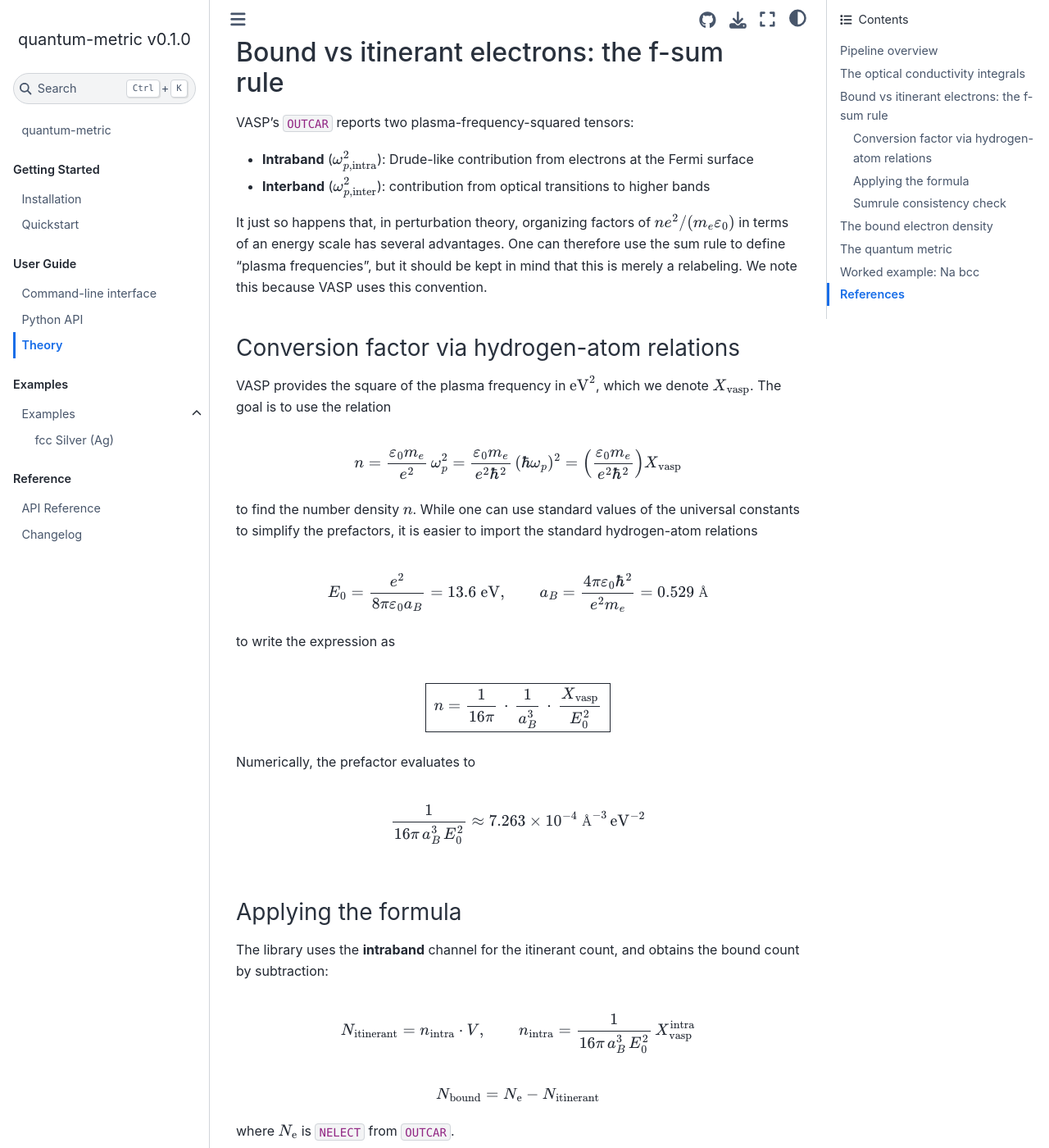
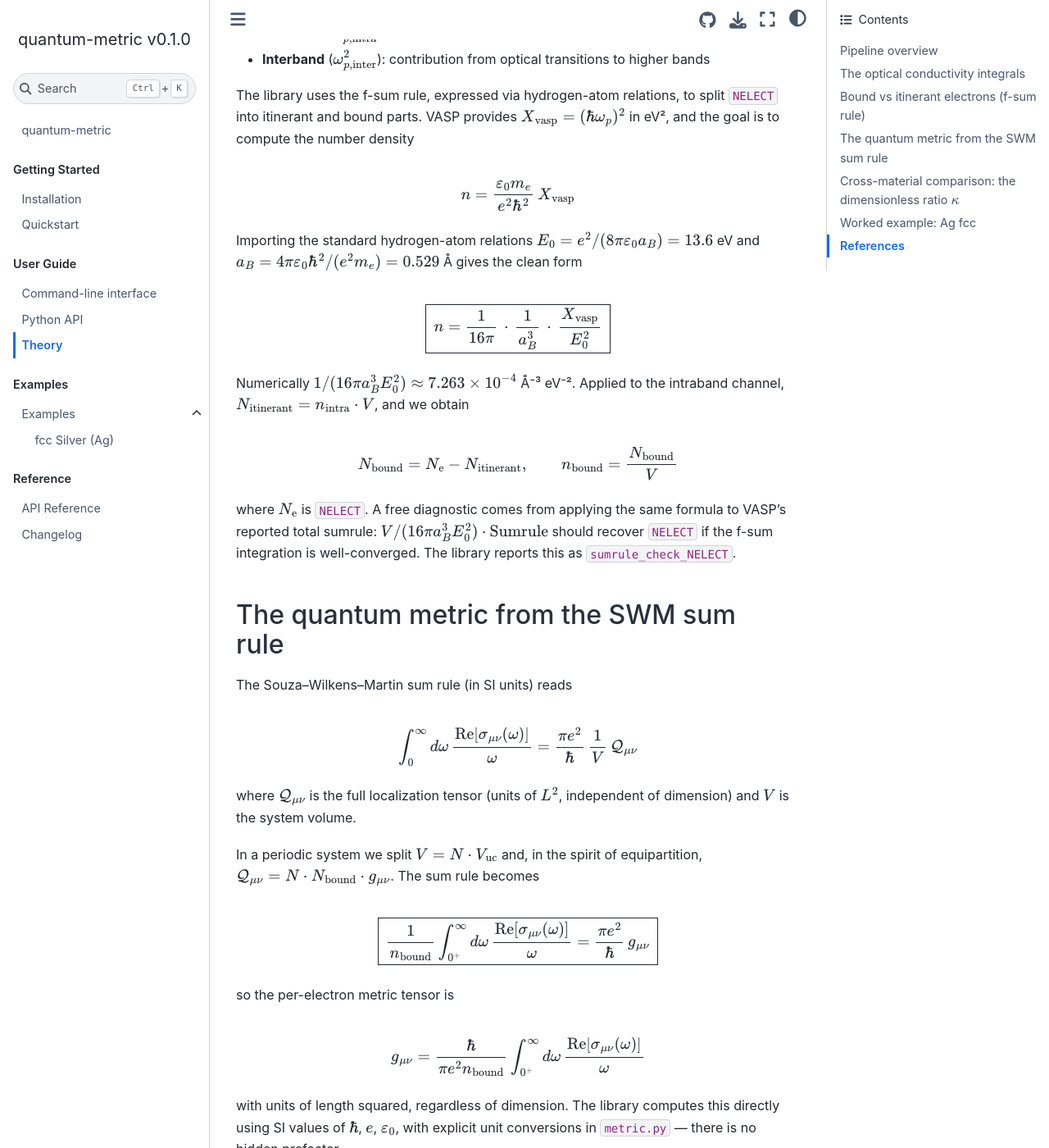
Before and after one commit to scientistminion/quantum-metric, a Sphinx documentation site: the page built from docs/source/theory.md, in a window 1280 px wide and 1400 px high, scrolled down 1110 px. Shown: the whole window at 82% size. Built offline with Sphinx 7.4.7 and the Sphinx Book theme 1.1.4, drawn with Linux system fonts in a browser that asks for light colours; some of the changed text lies outside the part shown.

Commit message:
Add files via upload

```diff
--- a/docs/source/theory.md
+++ b/docs/source/theory.md
@@ -1,6 +1,6 @@
 # Theory
 
-This page explains the physical quantities computed by `quantum-metric`. You're encouraged to read the original papers referenced below for full derivations.
+This page explains the physical quantities computed by `quantum-metric`. The library implements the Souza–Wilkens–Martin sum rule directly, with all fundamental constants in SI — no fitted prefactors.
 
 ## Pipeline overview
 
@@ -11,7 +11,7 @@ Given a VASP optical calculation, the pipeline is:
 3. Compute the optical conductivity $\sigma(\omega) = \tfrac{\omega}{4\pi}\,\varepsilon_2(\omega)$
 4. Integrate $\sigma(\omega)$ to get various moments
 5. Compute bound / itinerant electron counts (f-sum rule)
-6. Compute the quantum metric $\sqrt{G}$
+6. Compute the per-electron metric tensor $g_{\mu\nu}$ and the dimensionless ratio $\kappa$
 
 ## The optical conductivity integrals
 
@@ -21,124 +21,104 @@ $$
 \sigma(\omega) = \frac{\omega}{4\pi}\,\varepsilon_2(\omega)
 $$
 
-and then the moments
+and the moments
 
 $$
 \begin{aligned}
 \omega_p^2 &= \tfrac{2}{\pi}\!\int \omega\,\varepsilon_2(\omega)\,d\omega \quad\text{(f-sum rule)} \\
-I &= \int \sigma(\omega)/\omega\,d\omega \\
-\int \sigma(\omega)\,d\omega,\quad &\int \omega\sigma(\omega)\,d\omega,\quad \int \sigma(\omega)/\omega^2\,d\omega
+I_{\mu\nu} &= \int_{0^+}^\infty \frac{\sigma_{\mu\nu}(\omega)}{\omega}\,d\omega
 \end{aligned}
 $$
 
-All integrals are evaluated numerically on the VASP energy grid using the trapezoidal rule. Values for $\omega=0$ are excluded to avoid the $1/\omega$ divergence in the $I$-integrand.
+All integrals are evaluated numerically on the VASP energy grid using the trapezoidal rule. Values for $\omega = 0$ are excluded to avoid the $1/\omega$ divergence in the $I$-integrand.
 
-The quantity $I = \int \sigma(\omega)/\omega\,d\omega$ is proportional to the **trace of the quantum metric tensor** integrated over the Brillouin zone — this is the connection to the geometric quantity we care about.
-
-## Bound vs itinerant electrons: the f-sum rule
+## Bound vs itinerant electrons (f-sum rule)
 
 VASP's `OUTCAR` reports two plasma-frequency-squared tensors:
 
 - **Intraband** ($\omega^2_{p,\mathrm{intra}}$): Drude-like contribution from electrons at the Fermi surface
 - **Interband** ($\omega^2_{p,\mathrm{inter}}$): contribution from optical transitions to higher bands
 
-It just so happens that, in perturbation theory, organizing factors of $n e^2/(m_e \varepsilon_0)$ in terms of an energy scale has several advantages. One can therefore use the sum rule to define "plasma frequencies", but it should be kept in mind that this is merely a relabeling. We note this because VASP uses this convention.
-
-### Conversion factor via hydrogen-atom relations
-
-VASP provides the square of the plasma frequency in $\text{eV}^2$, which we denote $X_{\rm vasp}$. The goal is to use the relation
+The library uses the f-sum rule, expressed via hydrogen-atom relations, to split `NELECT` into itinerant and bound parts. VASP provides $X_{\rm vasp} = (\hbar\omega_p)^2$ in eV², and the goal is to compute the number density
 
 $$
-n = \frac{\varepsilon_0 m_e}{e^2}\,\omega_p^2
-  = \frac{\varepsilon_0 m_e}{e^2 \hbar^2}\,(\hbar\omega_p)^2
-  = \left(\frac{\varepsilon_0 m_e}{e^2 \hbar^2}\right) X_{\rm vasp}
+n = \frac{\varepsilon_0 m_e}{e^2 \hbar^2}\,X_{\rm vasp}
 $$
 
-to find the number density $n$. While one can use standard values of the universal constants to simplify the prefactors, it is easier to import the standard hydrogen-atom relations
-
-$$
-E_0 = \frac{e^2}{8\pi\varepsilon_0 a_B} = 13.6\;\text{eV},\qquad
-a_B = \frac{4\pi\varepsilon_0\hbar^2}{e^2 m_e} = 0.529\;\text{Å}
-$$
-
-to write the expression as
+Importing the standard hydrogen-atom relations $E_0 = e^2/(8\pi\varepsilon_0 a_B) = 13.6$ eV and $a_B = 4\pi\varepsilon_0\hbar^2/(e^2 m_e) = 0.529$ Å gives the clean form
 
 $$
 \boxed{\; n = \frac{1}{16\pi}\,\cdot\,\frac{1}{a_B^3}\,\cdot\,\frac{X_{\rm vasp}}{E_0^2}\;}
 $$
 
-Numerically, the prefactor evaluates to
+Numerically $1/(16\pi a_B^3 E_0^2) \approx 7.263\times 10^{-4}$ Å⁻³ eV⁻². Applied to the intraband channel, $N_{\rm itinerant} = n_{\rm intra}\cdot V$, and we obtain
 
 $$
-\frac{1}{16\pi\,a_B^3\,E_0^2} \approx 7.263\times 10^{-4}\;\text{Å}^{-3}\,\text{eV}^{-2}
+N_{\rm bound} = N_{\rm e} - N_{\rm itinerant}, \qquad n_{\rm bound} = \frac{N_{\rm bound}}{V}
 $$
 
-### Applying the formula
+where $N_{\rm e}$ is `NELECT`. A free diagnostic comes from applying the same formula to VASP's reported total sumrule: $V/(16\pi a_B^3 E_0^2) \cdot \text{Sumrule}$ should recover `NELECT` if the f-sum integration is well-converged. The library reports this as `sumrule_check_NELECT`.
 
-The library uses the **intraband** channel for the itinerant count, and obtains the bound count by subtraction:
+## The quantum metric from the SWM sum rule
+
+The Souza–Wilkens–Martin sum rule (in SI units) reads
 
 $$
-N_{\rm itinerant} = n_{\rm intra}\cdot V,\qquad n_{\rm intra} = \frac{1}{16\pi\,a_B^3\,E_0^2}\,X_{\rm vasp}^{\rm intra}
+\int_0^\infty d\omega\,\frac{\mathrm{Re}[\sigma_{\mu\nu}(\omega)]}{\omega} = \frac{\pi e^2}{\hbar}\,\frac{1}{V}\,\mathcal{Q}_{\mu\nu}
 $$
 
+where $\mathcal{Q}_{\mu\nu}$ is the full localization tensor (units of $L^2$, independent of dimension) and $V$ is the system volume.
+
+In a periodic system we split $V = N\cdot V_{\rm uc}$ and, in the spirit of equipartition, $\mathcal{Q}_{\mu\nu} = N\cdot N_{\rm bound}\cdot g_{\mu\nu}$. The sum rule becomes
+
 $$
-N_{\rm bound} = N_{\rm e} - N_{\rm itinerant}
+\boxed{\;\frac{1}{n_{\rm bound}}\int_{0^+}^\infty d\omega\,\frac{\mathrm{Re}[\sigma_{\mu\nu}(\omega)]}{\omega} = \frac{\pi e^2}{\hbar}\,g_{\mu\nu}\;}
 $$
 
-where $N_{\rm e}$ is `NELECT` from `OUTCAR`.
-
-### Sumrule consistency check
-
-As a free diagnostic, the same prefactor applied to VASP's reported total sumrule should recover `NELECT`:
+so the per-electron metric tensor is
 
 $$
-N_{\rm e}^{\rm implied} = \frac{V}{16\pi\,a_B^3\,E_0^2}\cdot\text{Sumrule}
+g_{\mu\nu} = \frac{\hbar}{\pi e^2 n_{\rm bound}}\int_{0^+}^\infty d\omega\,\frac{\mathrm{Re}[\sigma_{\mu\nu}(\omega)]}{\omega}
 $$
 
-Deviation from the true `NELECT` flags numerical issues such as truncation of the optical integral at finite energy. The library reports `sumrule_check_NELECT` for every calculation.
+with units of length squared, regardless of dimension. The library computes this directly using SI values of $\hbar$, $e$, $\varepsilon_0$, with explicit unit conversions in `metric.py` — there is no hidden prefactor.
 
-## The bound electron density
+## Cross-material comparison: the dimensionless ratio $\kappa$
+
+To compare different materials, $g_{\mu\nu}$ (units of $L^2$) is normalized by the effective inter-particle spacing $n_{\rm bound}^{-1/d}$, where $d$ is the spatial dimension. The dimensionless ratio is
 
 $$
-n_{\rm bound} = \frac{N_{\rm bound}}{V}\qquad\text{(units: Å}^{-3}\text{)}
+\boxed{\;\kappa_\mu = \frac{1}{n_{\rm bound}^{1/2 - 1/d}}\,\sqrt{g_{\mu\mu}}\;}
 $$
 
-where $V$ is the cell volume.
+For 3D bulk crystals ($d = 3$) the exponent is $1/6$. The library exposes `--dim` (CLI) / `dim=` (Python) so 2D systems can be analysed correctly.
 
-## The quantum metric
-
-The library computes
-
-$$
-\sqrt{G} = \sqrt{\;\alpha\,\frac{I}{n_{\rm bound}^{1/3}}\;}
-$$
-
-with the default prefactor $\alpha = 0.0694\;\text{Å}^{-1}\,\text{eV}^{-1}$ (a unit-conversion constant; overridable with `--prefactor`).
-
-For anisotropic materials, $\sqrt{G}$ is computed separately along xx, yy, zz using the corresponding direction-resolved $I_{ii}$.
+For anisotropic materials, $g_{\mu\mu}$ and $\kappa_\mu$ are computed separately along xx, yy, zz using the corresponding direction-resolved $I_{\mu\mu}$.
 
 :::{note}
-In the original workflow that this library replaces, this quantity appeared in column names as `sqrtG_over_A_bound` — a naming accident. No division by the lattice length $|a|$ is actually performed. The column names are kept for backwards compatibility.
+Older versions of this library used a single empirical "prefactor" of 0.0694 Å⁻¹ eV⁻¹ in a formula written as $\sqrt{G/A} = \sqrt{\alpha\,I/n_{\rm bound}^{1/3}}$. That value is off from the correct SWM-derived constant by a factor of $\pi$ (it was missing the $\pi$ from the $\hbar/\pi e^2$ in the sum rule). Numerical results from the current version differ from those legacy outputs accordingly. The TSV columns `g_xx_Ang2` and `kappa_xx` (etc.) replace the old `sqrtG_over_A_*` columns; the alias `result.metric.sqrtG_over_A_xx` still exists in the Python API for backwards compatibility but now returns $\kappa$.
 :::
 
-## Worked example: Na bcc
+## Worked example: Ag fcc
 
-For sodium (bcc, $V = 39.28\;\text{Å}^3$, `NELECT` $= 7$ for the Na_pv pseudopotential including the $2p^6$ semicore):
+For silver (fcc, $V = 16.39\;\text{Å}^3$, `NELECT` = 11 for Ag with $4d^{10}5s^1$):
 
 | Quantity                             | Value     |
 |--------------------------------------|-----------|
-| $X_{\rm vasp}^{\rm intra}$           | 37.394 eV² |
-| Sumrule                              | 245.701 eV² |
-| $n_{\rm intra}$                      | 0.0272 Å⁻³ |
-| $N_{\rm itinerant}$                  | **1.067** |
-| $N_{\rm bound}$                      | 5.933     |
-| $n_{\rm bound}$                      | 0.151 Å⁻³ |
-| $N_{\rm e}^{\rm implied}$ (sumrule check) | 7.011 ✓ |
+| $X_{\rm vasp}^{\rm intra}$           | 101.969 eV² |
+| Sumrule                              | 925.581 eV² |
+| $I_{xx}$                             | 3.6795    |
+| $N_{\rm itinerant}$                  | 1.214     |
+| $N_{\rm bound}$                      | 9.786     |
+| $n_{\rm bound}$                      | 0.597 Å⁻³ |
+| $g_{xx}$                             | **0.1362 Å²** |
+| $\sqrt{g_{xx}}$                      | 0.369 Å   |
+| $\kappa_{xx}$ ($d=3$)                | 0.402     |
 
-The itinerant count comes out to ~1 per atom, as expected for the lone $3s^1$ conduction electron. The sumrule check lands almost exactly on `NELECT`, validating both the prefactor and the f-sum integration.
+The geometric length $\sqrt{g_{xx}} \approx 0.37$ Å is a physically reasonable scale for the spread of bound-electron Wannier orbitals in a transition metal.
 
 ## References
 
+- Souza, Wilkens, and Martin, *Phys. Rev. B* **62**, 1666 (2000) — the foundational SWM sum rule
 - VASP optics documentation: <https://www.vasp.at/wiki/index.php/LOPTICS>
-- Original VASP paper on linear optical properties: M. Gajdoš et al., *Phys. Rev. B* **73**, 045112 (2006)
-- For background on the quantum metric in solids, see e.g. reviews on Berry curvature and band geometry
+- M. Gajdoš et al., *Phys. Rev. B* **73**, 045112 (2006) — VASP linear optical properties
```
